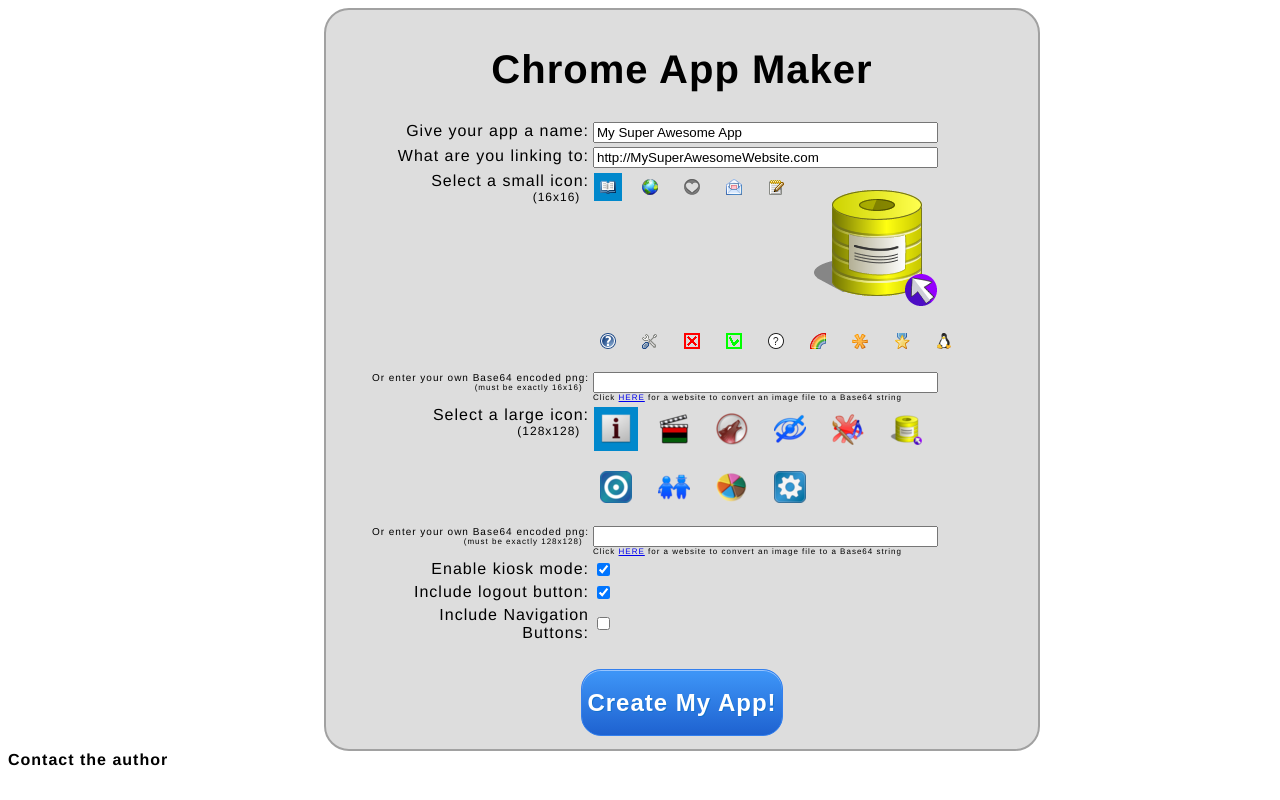
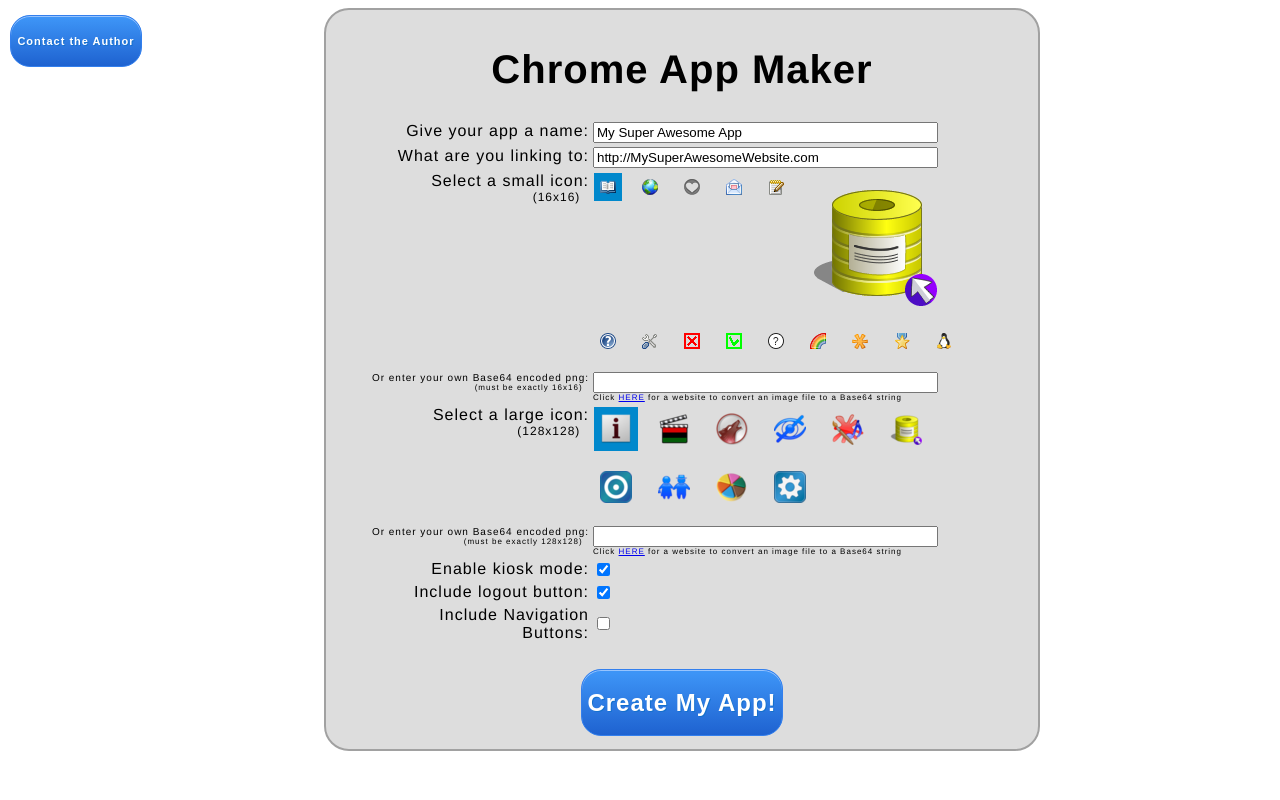
Before and after one commit to gthoma17/BookmarkGen, a plain HTML site: page index.html in a window 1280 px wide. Drawn offline with nearby package versions, Linux system fonts and the light colour scheme; files whose address does not match are found by name.

Commit message:
added contact me

```diff
--- a/index.html
+++ b/index.html
@@ -166,7 +166,11 @@
 	</table>
 	</div>
 
-	<div id="contactMe" onclick="TINY.box.show({html:'Please send any questions, comments, <br>concerns, thanks, angry rants, taco bell <br>gift certificates, or suggestions to: <br>gatlp9@gmail.com',animate:true,close:false,mask:false,boxid:'success',autohide:10,top:0,left:0})">Contact the author</div>
+	<div id="contactMe" onclick="TINY.box.show({html:'Please send any questions, comments, <br>concerns, thanks, angry rants, taco bell <br>gift certificates, or suggestions to: <br>gatlp9@gmail.com',animate:true,close:false,mask:true,boxid:'success',autohide:300,top:60,left:0})"><a href="#" class="contactMe">Contact the Author</a></div>
+
+	<script type="text/javascript"
+     src="http://api.solvemedia.com/papi/challenge.script?k=pTE.pHobgSWGSkhhCoh2P6UfR83ag5SG">
+  </script>
 
 	<script type="text/javascript">
 		$("select").imagepicker()
--- a/style.css
+++ b/style.css
@@ -37,6 +37,11 @@ td > div > input{
 h1{
 	text-align: center;
 	font-size: 250%;
+}
+#contactMe{
+	position:absolute;
+	top: 15px;
+	left: 10px;
 }
 
 .runButton {
@@ -83,3 +88,44 @@ h1{
 	position:relative;
 	top:1px;
 }
+.contactMe {
+	-moz-box-shadow:inset 0px 1px 0px 0px #97c4fe;
+	-webkit-box-shadow:inset 0px 1px 0px 0px #97c4fe;
+	box-shadow:inset 0px 1px 0px 0px #97c4fe;
+	background:-webkit-gradient( linear, left top, left bottom, color-stop(0.05, #3d94f6), color-stop(1, #1e62d0) );
+	background:-moz-linear-gradient( center top, #3d94f6 5%, #1e62d0 100% );
+	filter:progid:DXImageTransform.Microsoft.gradient(startColorstr='#3d94f6', endColorstr='#1e62d0');
+	background-color:#3d94f6;
+	-webkit-border-top-left-radius:20px;
+	-moz-border-radius-topleft:20px;
+	border-top-left-radius:20px;
+	-webkit-border-top-right-radius:20px;
+	-moz-border-radius-topright:20px;
+	border-top-right-radius:20px;
+	-webkit-border-bottom-right-radius:20px;
+	-moz-border-radius-bottomright:20px;
+	border-bottom-right-radius:20px;
+	-webkit-border-bottom-left-radius:20px;
+	-moz-border-radius-bottomleft:20px;
+	border-bottom-left-radius:20px;
+	text-indent:0;
+	border:1px solid #337fed;
+	display:inline-block;
+	color:#ffffff;
+	font-family:Arial;
+	font-size:11px;
+	font-weight:bold;
+	font-style:normal;
+	height:50px;
+	line-height:50px;
+	width:130px;
+	text-decoration:none;
+	text-align:center;
+	text-shadow:1px 1px 0px #1570cd;
+}
+.contactMe:hover {
+	background:-webkit-gradient( linear, left top, left bottom, color-stop(0.05, #1e62d0), color-stop(1, #3d94f6) );
+	background:-moz-linear-gradient( center top, #1e62d0 5%, #3d94f6 100% );
+	filter:progid:DXImageTransform.Microsoft.gradient(startColorstr='#1e62d0', endColorstr='#3d94f6');
+	background-color:#1e62d0;
+}
```
